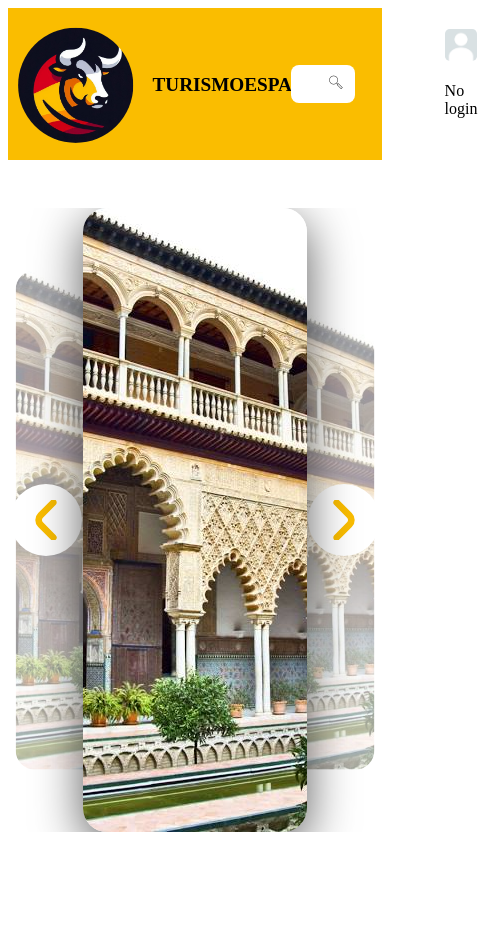
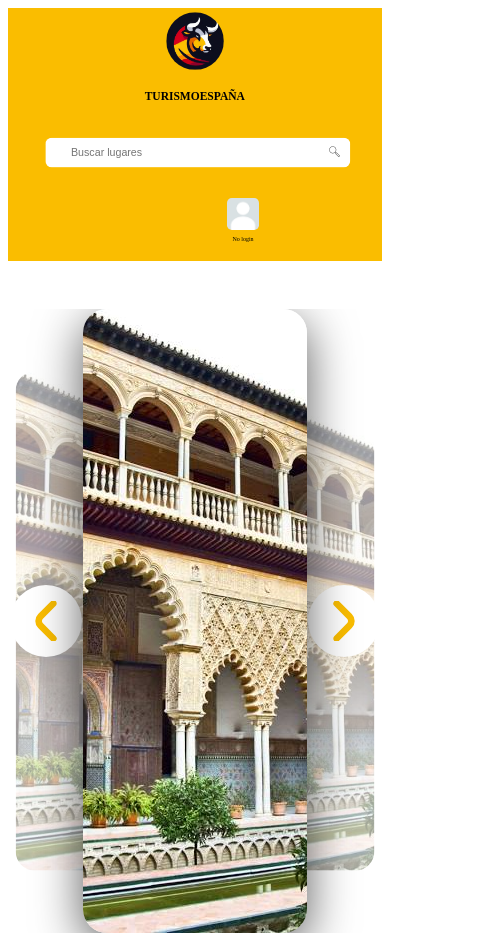
Before and after one commit to ALEXx1911/ProyectoTurismo, a React (Vite) app: page / in a window 390 px wide. Shown: the whole page, 478 px wide, since content can reach past the window. Before the commit the page ends 844 px from the top, so only its background shows below. Built offline with nearby package versions, Linux system fonts and the light colour scheme.

Commit message:
Parte de media-queries del header hecho

```diff
--- a/css/style.css
+++ b/css/style.css
@@ -44,11 +44,26 @@
   align-items: center;
   height: 18vh;
 }
+@media only screen and (max-width: 600px) {
+  .header {
+    height: 30vh;
+    font-size: 30%;
+    flex-direction: column;
+    align-items: center;
+  }
+}
 .header__logo-container {
   display: flex;
   flex-direction: row;
   position: relative;
   transform: scale(1.2);
+}
+@media only screen and (max-width: 600px) {
+  .header__logo-container {
+    display: flex;
+    flex-direction: column;
+    align-items: center;
+  }
 }
 .header__logo {
   width: 6rem;
@@ -57,13 +72,34 @@
   margin-top: 0.2rem;
   margin-left: 2rem;
 }
+@media only screen and (max-width: 600px) {
+  .header__logo {
+    width: 3rem;
+    height: 3rem;
+    margin-top: 0;
+    margin-left: 0;
+  }
+}
 .header__name {
   margin-left: 1rem;
   margin-top: 2.6rem;
   text-transform: uppercase;
 }
+@media only screen and (max-width: 600px) {
+  .header__name {
+    margin-left: 0;
+    margin-top: 1rem;
+    font-size: 0.6rem;
+  }
+}
 .header__search-bar {
   width: 35%;
+}
+@media only screen and (max-width: 600px) {
+  .header__search-bar {
+    transform: scale(0.8);
+    width: 100%;
+  }
 }
 .header__search-bar-container {
   animation: moveToBottom 2s ease-in 0.5s;
--- a/sass/abstracts/_variables.scss
+++ b/sass/abstracts/_variables.scss
@@ -4,3 +4,5 @@ $color-black:black;
 $color-red-dark:#e13236;
 $color-yellow: #fabd00;
 $color-yellow-light: #fabd00;
+
+$max-width:600px;
--- a/sass/components/_header.scss
+++ b/sass/components/_header.scss
@@ -6,14 +6,26 @@
     justify-content:space-around;
     align-items:center;
     height: 18vh;
+    @media only screen and (max-width: $max-width) {
+        height: 30vh;
+        font-size: 30%;
+        flex-direction:column;
+        align-items: center;
 
+
+    }
     &__logo-container{
 
         display:flex;
         flex-direction: row;
         position:relative;
           transform:scale(1.2);
-    }
+          @media only screen and (max-width: 600px) {
+            display: flex;
+            flex-direction: column;
+            align-items: center;
+          }
+          }
 
     &__logo{
         width: 6rem;
@@ -21,16 +33,34 @@
         border-radius: 100px;
         margin-top:0.2rem;
         margin-left:2rem;
+
+        @media only screen and (max-width: 600px) {
+            width: 3rem;
+            height: 3rem;
+            margin-top: 0;
+            margin-left: 0;
+        }
+
     }
     &__name{
         margin-left:1rem;
         margin-top:2.6rem;
 
         text-transform:uppercase;
-    }
+        @media only screen and (max-width: 600px) {
+            margin-left:0;
+            margin-top:1rem;
+            font-size:0.6rem;
+        }
+
+        }
 
     &__search-bar{
         width:35%;
+        @media only screen and (max-width: 600px) {
+            transform:scale(0.8);
+            width:100%;
+        }
 
     }
     &__search-bar-container{
@@ -78,5 +108,4 @@
             opacity:0.8;
         }
     }
-
 }
```
Also changed, not shown: 1 other file (tests, documents, lock files or other folders).
